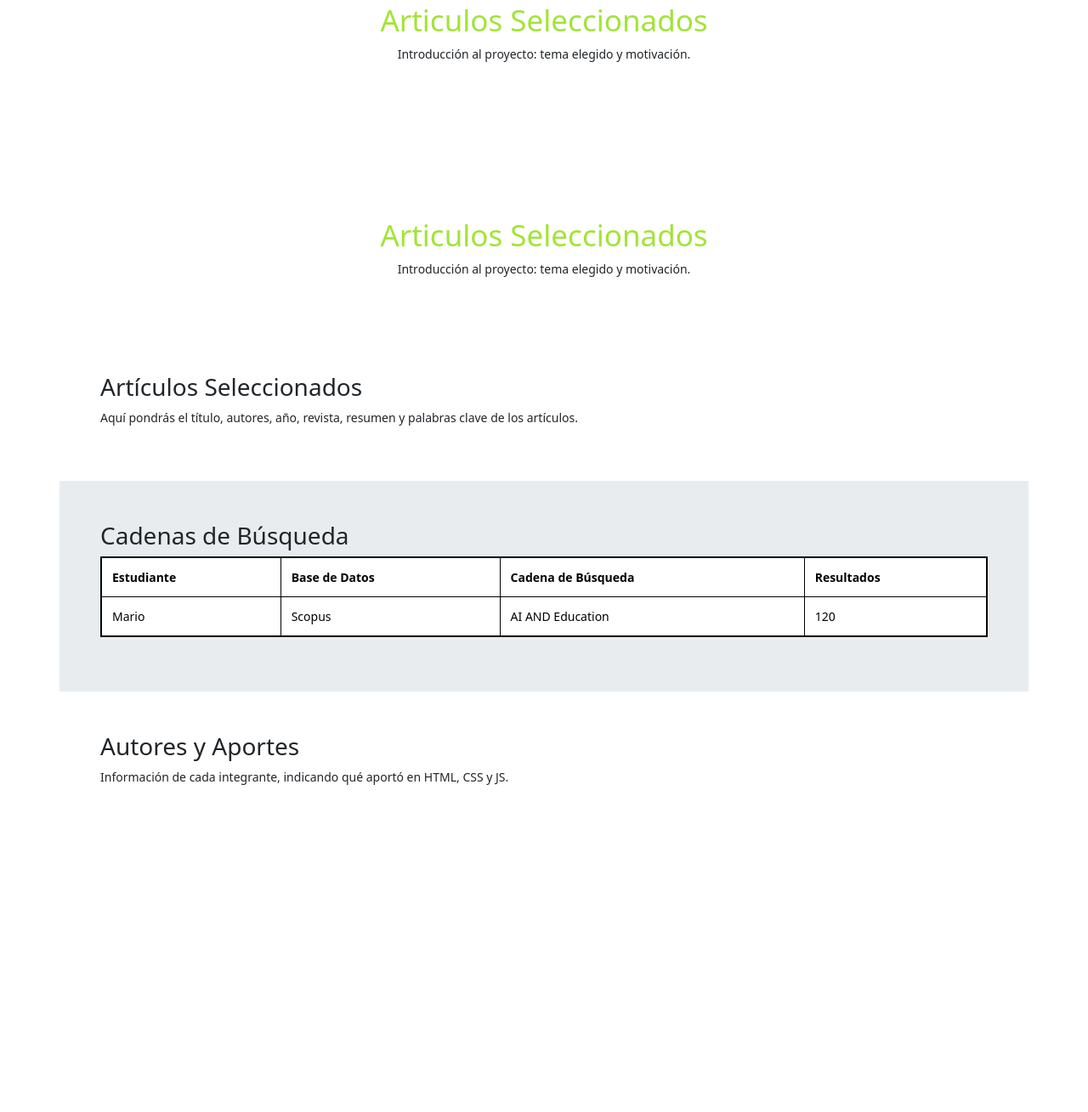
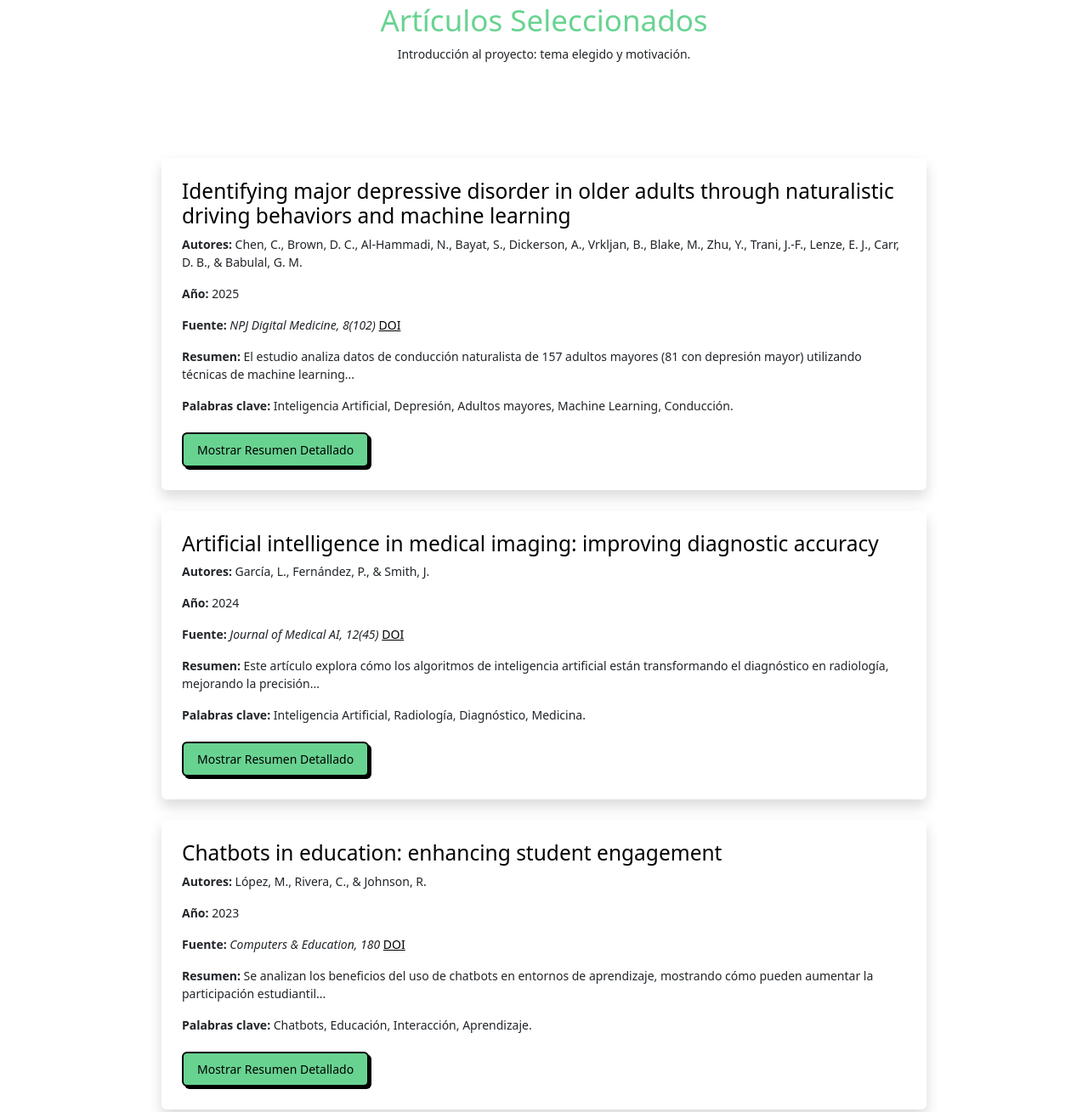
Before and after one commit to sasukelin/aaaa, a plain HTML site: page base_de_datos/index.html in a window 1280 px wide. Shown: the part 115-1424 px from the top of the page at 85% size. Before the commit the page ends 1104 px from the top, so only its background shows below. Drawn offline with nearby package versions, Linux system fonts and the light colour scheme.

Commit message:
Mensaje descriptivo del cambio

```diff
--- a/base_de_datos/css/styles.css
+++ b/base_de_datos/css/styles.css
@@ -6,8 +6,7 @@ body {
 
 /* Encabezado */
 header {
-    background-color: #003366;
-    /* azul */
+    background-color: #003366; /* azul */
     padding: 15px;
 }
 
@@ -17,14 +16,19 @@ header .nav-link {
 }
 
 header .nav-link:hover {
-    color: #f2b705;
-    /* amarillo */
+    color: #f2b705; /* amarillo */
 }
 
 /* Título */
 h1 {
     color: #003366;
-    margin-bottom: 20px;
+    margin-bottom: 10px !important; /* menos espacio debajo del título */
+}
+
+/* Sección inicio (reduce espacio) */
+#inicio {
+    padding-top: 20px !important;
+    padding-bottom: 5px !important;
 }
 
 /* Formulario */
@@ -33,14 +37,22 @@ form {
     margin: 0 auto;
 }
 
-button {
-    background-color: #f2b705;
-    color: #ffffff;
-    font-weight: bold;
+/* Botones (verde igual al header superior) */
+button,
+.btn-success {
+    background-color: #A6E22E !important; /* Verde igual al header */
+    border: none !important;
+    padding: 10px 20px !important;
+    border-radius: 8px !important;
+    cursor: pointer !important;
+    font-weight: bold !important;
+    color: #fff !important;
 }
 
-button:hover {
-    background-color: #d9a404;
+button:hover,
+.btn-success:hover {
+    background-color: #8BC220 !important; /* Verde más oscuro */
+    color: #fff !important;
 }
 
 /* Pie de página */
--- a/base_de_datos/index.html
+++ b/base_de_datos/index.html
@@ -34,18 +34,90 @@
 
     <!-- Secciones -->
     <section id="inicio" class="container-fluid p-5 text-center" style="margin-top:70px;">
-        <h1 class="text-primary">Articulos Seleccionados</h1>
-        <p>Introducción al proyecto: tema elegido y motivación.</p>
-    </section>
-
-    <section id="inicio" class="container-fluid p-5 text-center" style="margin-top:70px;">
-        <h1 class="text-primary">Articulos Seleccionados</h1>
+        <h1 class="text-success">Artículos Seleccionados</h1>
         <p>Introducción al proyecto: tema elegido y motivación.</p>
     </section>
 
     <section id="articulos" class="container p-5">
-        <h2>Artículos Seleccionados</h2>
-        <p>Aquí pondrás el título, autores, año, revista, resumen y palabras clave de los artículos.</p>
+        <div class="d-flex flex-column align-items-center">
+
+            <!-- Artículo 1 -->
+            <article class="bg-white p-4 rounded shadow mb-4" style="max-width: 900px; width: 100%;">
+                <h3 class="text-dark">
+                    Identifying major depressive disorder in older adults through naturalistic driving behaviors and
+                    machine
+                    learning
+                </h3>
+                <p><strong>Autores:</strong> Chen, C., Brown, D. C., Al-Hammadi, N., Bayat, S., Dickerson, A., Vrkljan,
+                    B.,
+                    Blake, M., Zhu, Y., Trani, J.-F., Lenze, E. J., Carr, D. B., & Babulal, G. M.</p>
+                <p><strong>Año:</strong> 2025</p>
+                <p><strong>Fuente:</strong> <em>NPJ Digital Medicine, 8(102)</em>
+                    <a href="https://doi.org/10.1038/s41746-025-01500-w" target="_blank">DOI</a>
+                </p>
+                <p><strong>Resumen:</strong> El estudio analiza datos de conducción naturalista de 157 adultos mayores
+                    (81
+                    con depresión mayor) utilizando técnicas de machine learning...</p>
+                <p><strong>Palabras clave:</strong> Inteligencia Artificial, Depresión, Adultos mayores, Machine
+                    Learning,
+                    Conducción.</p>
+                <button class="btn btn-success mt-2" onclick="toggleResumen(this)">Mostrar Resumen Detallado</button>
+                <div class="resumen mt-3" style="display:none;">
+                    <p>
+                        La investigación demuestra el potencial de la conducción naturalista como marcador digital no
+                        invasivo para la
+                        detección temprana de depresión en adultos mayores...
+                    </p>
+                </div>
+            </article>
+
+            <!-- Artículo 2 -->
+            <article class="bg-white p-4 rounded shadow mb-4" style="max-width: 900px; width: 100%;">
+                <h3 class="text-dark">
+                    Artificial intelligence in medical imaging: improving diagnostic accuracy
+                </h3>
+                <p><strong>Autores:</strong> García, L., Fernández, P., & Smith, J.</p>
+                <p><strong>Año:</strong> 2024</p>
+                <p><strong>Fuente:</strong> <em>Journal of Medical AI, 12(45)</em>
+                    <a href="https://doi.org/10.1000/jmai.2024.12345" target="_blank">DOI</a>
+                </p>
+                <p><strong>Resumen:</strong> Este artículo explora cómo los algoritmos de inteligencia artificial están
+                    transformando el diagnóstico en radiología, mejorando la precisión...</p>
+                <p><strong>Palabras clave:</strong> Inteligencia Artificial, Radiología, Diagnóstico, Medicina.</p>
+                <button class="btn btn-success mt-2" onclick="toggleResumen(this)">Mostrar Resumen Detallado</button>
+                <div class="resumen mt-3" style="display:none;">
+                    <p>
+                        Los modelos de deep learning mostraron un 92% de precisión en la detección de tumores en
+                        imágenes de rayos X,
+                        superando a radiólogos en pruebas específicas...
+                    </p>
+                </div>
+            </article>
+
+            <!-- Artículo 3 -->
+            <article class="bg-white p-4 rounded shadow mb-4" style="max-width: 900px; width: 100%;">
+                <h3 class="text-dark">
+                    Chatbots in education: enhancing student engagement
+                </h3>
+                <p><strong>Autores:</strong> López, M., Rivera, C., & Johnson, R.</p>
+                <p><strong>Año:</strong> 2023</p>
+                <p><strong>Fuente:</strong> <em>Computers & Education, 180</em>
+                    <a href="https://doi.org/10.1016/j.compedu.2023.104456" target="_blank">DOI</a>
+                </p>
+                <p><strong>Resumen:</strong> Se analizan los beneficios del uso de chatbots en entornos de aprendizaje,
+                    mostrando cómo pueden aumentar la participación estudiantil...</p>
+                <p><strong>Palabras clave:</strong> Chatbots, Educación, Interacción, Aprendizaje.</p>
+                <button class="btn btn-success mt-2" onclick="toggleResumen(this)">Mostrar Resumen Detallado</button>
+                <div class="resumen mt-3" style="display:none;">
+                    <p>
+                        El estudio reporta un incremento del 35% en la participación en foros virtuales cuando los
+                        estudiantes tuvieron
+                        apoyo de chatbots conversacionales...
+                    </p>
+                </div>
+            </article>
+
+        </div>
     </section>
 
     <section id="busquedas" class="container p-5 bg-light">
@@ -75,7 +147,24 @@
         <p>Información de cada integrante, indicando qué aportó en HTML, CSS y JS.</p>
     </section>
 
+
+
+    <!-- Bootstrap JS -->
     <script src="https://cdn.jsdelivr.net/npm/bootstrap@5.3.0/dist/js/bootstrap.bundle.min.js"></script>
+
+    <!-- Script para mostrar/ocultar resumen -->
+    <script>
+        function toggleResumen(button) {
+            const resumen = button.nextElementSibling;
+            if (resumen.style.display === "none" || resumen.style.display === "") {
+                resumen.style.display = "block";
+                button.textContent = "Ocultar Resumen Detallado";
+            } else {
+                resumen.style.display = "none";
+                button.textContent = "Mostrar Resumen Detallado";
+            }
+        }
+    </script>
 </body>
 
 </html>
```
